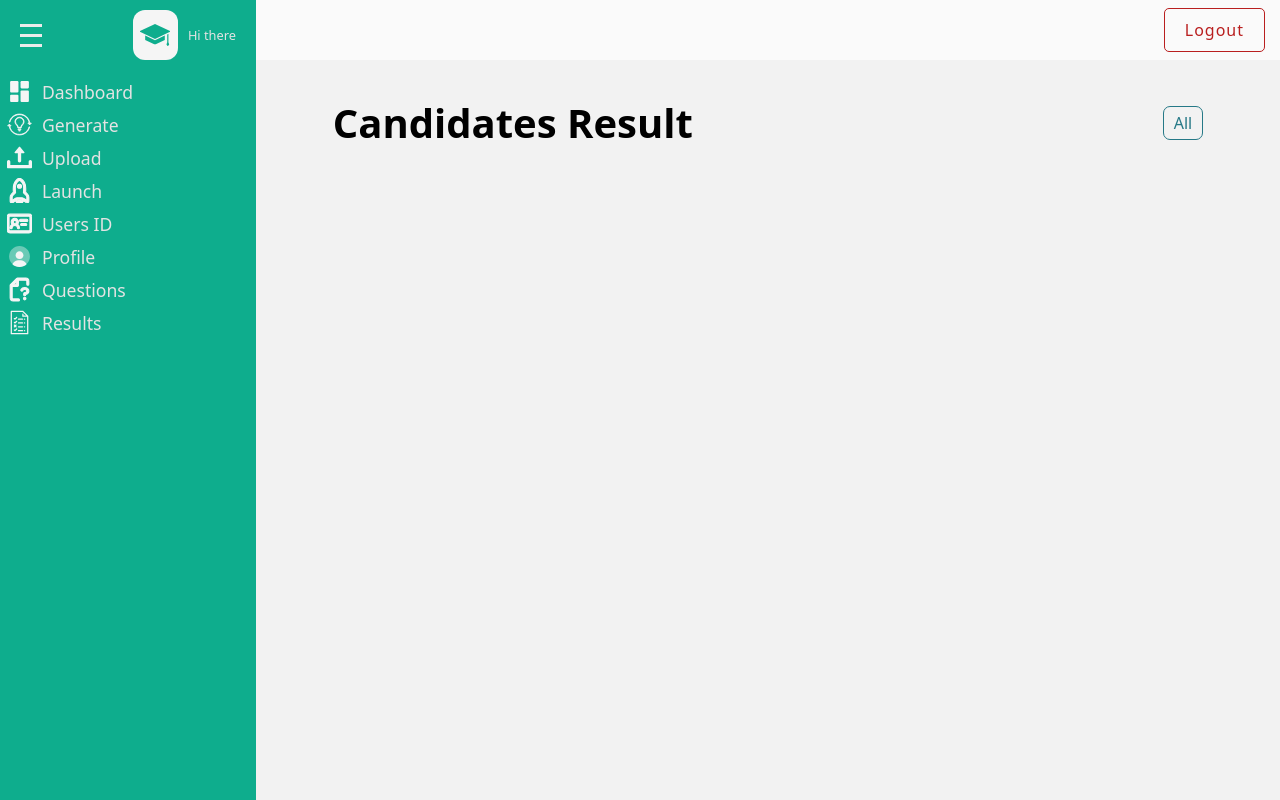
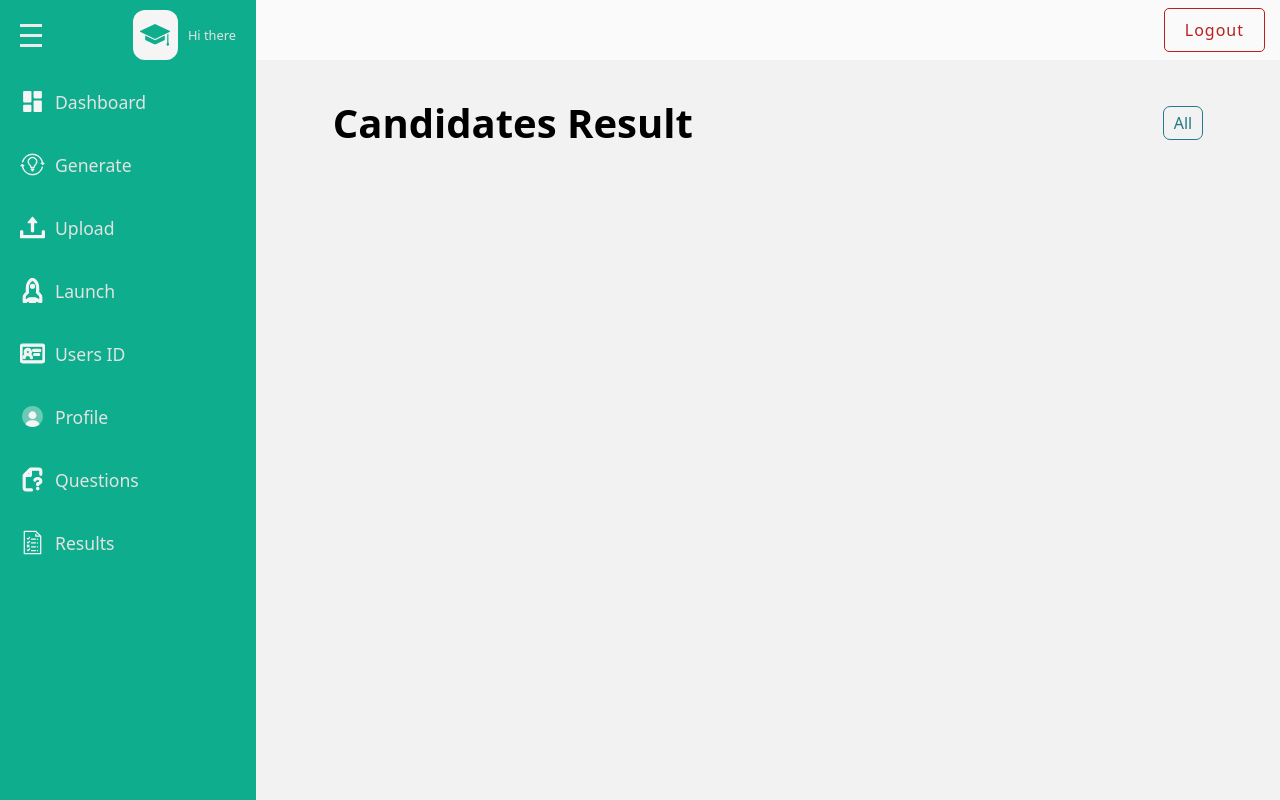
Before and after one commit to Buchi77344/software, a Django app: template base/templates/admins/result.html in a window 1280 px wide. Run offline with Django 3.2, Linux system fonts and the light colour scheme; the template is opened without the code that fills it, so the values that code supplies are empty.

Commit message:
commit changes

```diff
--- a/base/static/css/style.css
+++ b/base/static/css/style.css
@@ -210,9 +210,9 @@ svg path{
 } */
 
 .menu-content{
-    /* padding : 10px 0px 15px; */
-    /* height: 490px; */
-    /* overflow-y: auto; */
+    padding : 10px 0px 15px;
+    height: 490px;
+    overflow-y: auto;
 }
 
 .menu-content::-webkit-scrollbar{
@@ -226,13 +226,23 @@ svg path{
     border-radius: 10px;
 }
 
+.user.menu-content.flex-column{
+    gap : 0px;
+}
+
 .menu-content.flex-column{
-    /* gap : 30px; */
+    gap : 30px;
     justify-content: flex-start;
 }
 
+.user.menu-item{
+    padding-left : 0px;
+    padding-right : 0px;
+}
+
 .menu-item{
-    /* padding-inline : 13px; */
+    padding-left : 13px;
+    padding-right : 13px;
 }
 
 .menu-wrapper{
--- a/base/templates/index.html
+++ b/base/templates/index.html
@@ -45,10 +45,10 @@
                             </div>
                         </div>
                     </div>
-                    <div class= "menu-content flex-column ">
+                    <div class= "user menu-content flex-column ">
                         <div class = "subjects-link-div">
                             {% for subject in subjects %}
-                            <a href = "{% url 'index' %}?subject_id={{ subject.id }}" class = "menu-item">
+                            <a href = "{% url 'index' %}?subject_id={{ subject.id }}" class = "user menu-item">
                                 <div class="menu-wrapper flex gp-10">
                                     <!DOCTYPE svg PUBLIC "-//W3C//DTD SVG 1.1//EN" "http://www.w3.org/Graphics/SVG/1.1/DTD/svg11.dtd">
                                     <!-- Uploaded to: SVG Repo, www.svgrepo.com, Transformed by: SVG Repo Mixer Tools -->
```
Also changed, not shown: db.sqlite3.
